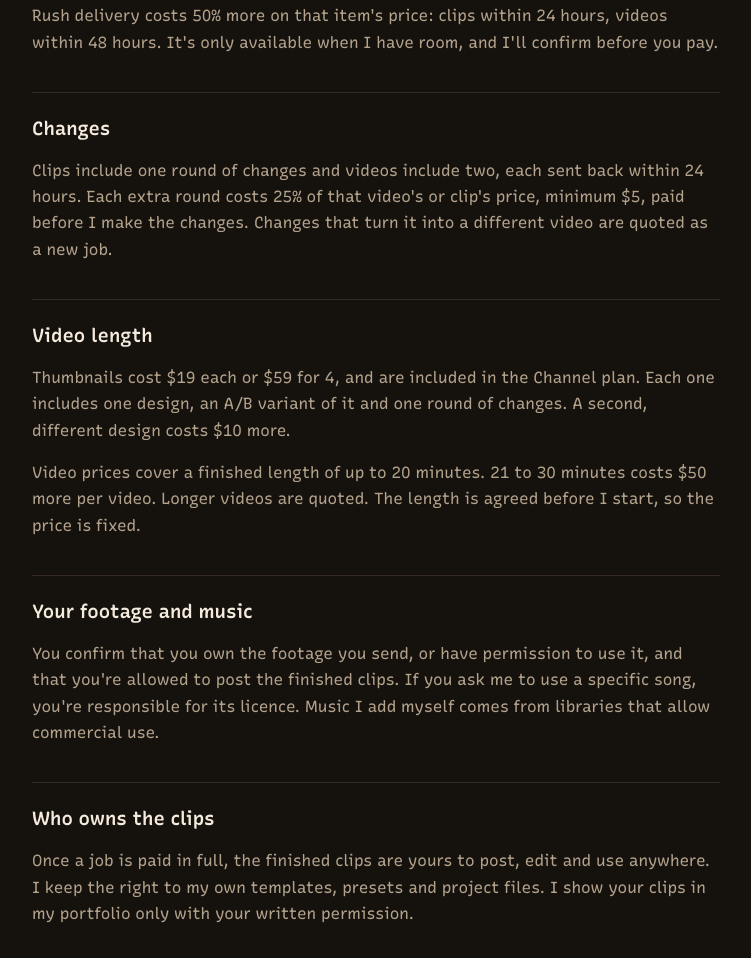
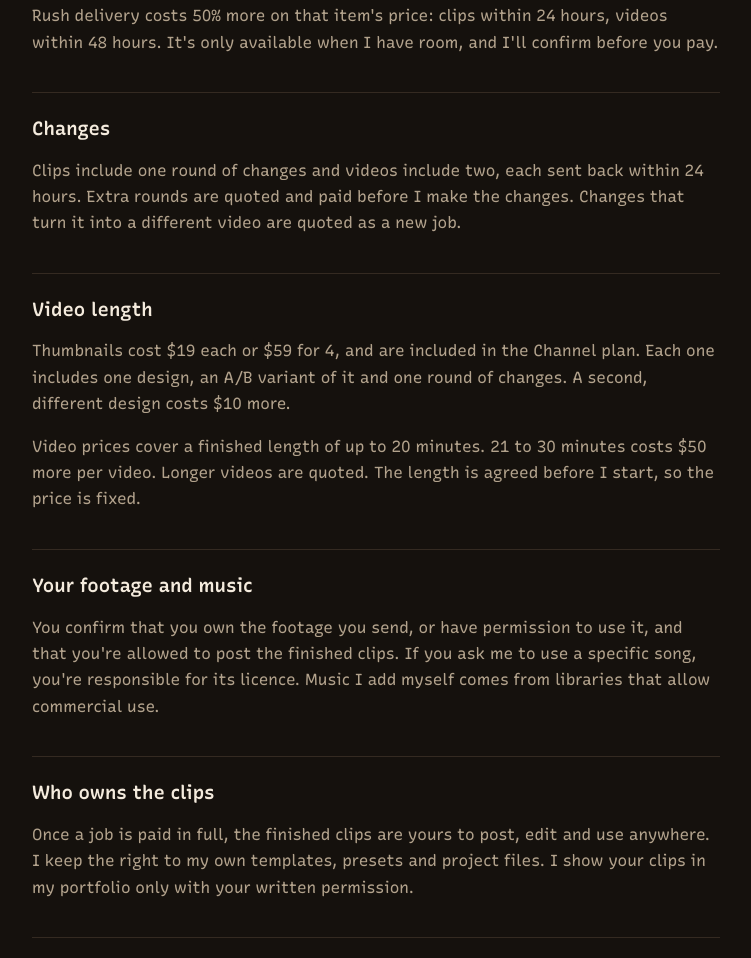
Before and after one commit to KattKnight/kattknight.github.io, a plain HTML site: page terms.html in a window 1280 px wide. Shown: the part 871-1829 px from the top of the page, without its empty margins (264-1015 px from the left). Drawn offline with Linux system fonts and the light colour scheme.

Commit message:
Terms: extra change rounds are quoted, matching the new pricing
Co-Authored-By: Claude Opus 5.5 <noreply@anthropic.com>

```diff
--- a/terms.html
+++ b/terms.html
@@ -60,7 +60,7 @@ li + li { margin-top: 6px; }
   <p>Rush delivery costs 50% more on that item's price: clips within 24 hours, videos within 48 hours. It's only available when I have room, and I'll confirm before you pay.</p>
 
   <h2>Changes</h2>
-  <p>Clips include one round of changes and videos include two, each sent back within 24 hours. Each extra round costs 25% of that video's or clip's price, minimum $5, paid before I make the changes. Changes that turn it into a different video are quoted as a new job.</p>
+  <p>Clips include one round of changes and videos include two, each sent back within 24 hours. Extra rounds are quoted and paid before I make the changes. Changes that turn it into a different video are quoted as a new job.</p>
   <h2>Video length</h2>
   <p>Thumbnails cost $19 each or $59 for 4, and are included in the Channel plan. Each one includes one design, an A/B variant of it and one round of changes. A second, different design costs $10 more.</p>
   <p>Video prices cover a finished length of up to 20 minutes. 21 to 30 minutes costs $50 more per video. Longer videos are quoted. The length is agreed before I start, so the price is fixed.</p>
```
